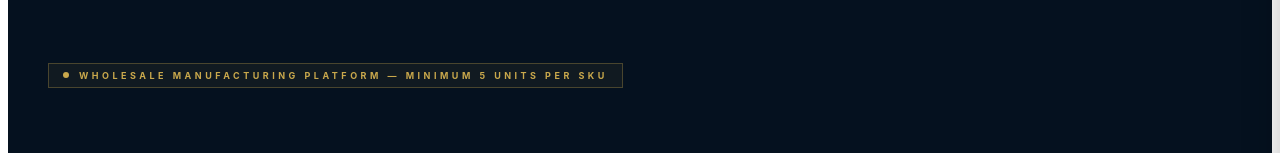
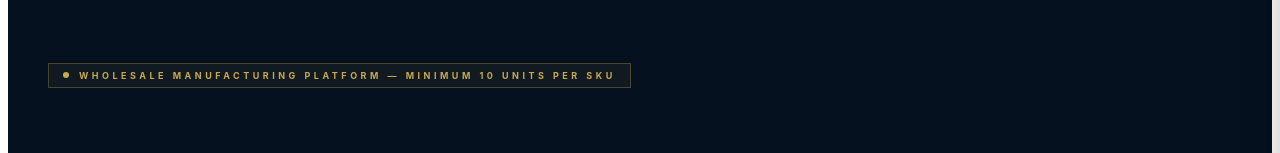
Before and after one commit to uniquesalesinc-hub/wholesaleuspeptides, a React (Vite) app: page / in a window 1280 px wide. Both pictures are taken after a click on the button "I CONFIRM — ENTER PLATFORM". Shown: the part 126-279 px from the top of the page. Built offline with nearby package versions, Linux system fonts and the light colour scheme.

Commit message:
Update minimum order from 5 to 10 units per SKU
https://claude.ai/code/session_01Gpth6NkHQzxS9kdQbfX7uk

```diff
--- a/src/App.jsx
+++ b/src/App.jsx
@@ -128,7 +128,7 @@ function Hero({ setPage }) {
       <div style={{maxWidth:1200,margin:"0 auto"}}>
         <div style={{display:"inline-flex",alignItems:"center",gap:10,marginBottom:24,padding:"6px 14px",border:"1px solid rgba(201,168,76,0.3)",background:"rgba(201,168,76,0.06)"}}>
           <div style={{width:6,height:6,borderRadius:"50%",background:C.gold}}/>
-          <span style={{fontSize:9,letterSpacing:3.5,color:C.gold,textTransform:"uppercase",fontWeight:700}}>Wholesale Manufacturing Platform — Minimum 5 Units Per SKU</span>
+          <span style={{fontSize:9,letterSpacing:3.5,color:C.gold,textTransform:"uppercase",fontWeight:700}}>Wholesale Manufacturing Platform — Minimum 10 Units Per SKU</span>
         </div>
         <h1 style={{fontSize:52,fontWeight:800,color:C.white,lineHeight:1.12,marginBottom:18,letterSpacing:-1.5,fontFamily:"Georgia,serif",maxWidth:720}}>
           Wholesale Peptide Manufacturing<br/>
@@ -299,7 +299,7 @@ function Catalog({ addToCart }) {
         <div style={{maxWidth:1280,margin:"0 auto"}}>
           <div style={{fontSize:9,letterSpacing:4,color:C.gold,textTransform:"uppercase",fontWeight:700,marginBottom:10}}>Wholesale Catalog</div>
           <h1 style={{fontSize:30,fontWeight:700,color:C.white,fontFamily:"Georgia,serif",marginBottom:5}}>Research Compound Catalog</h1>
-          <p style={{fontSize:11,color:"rgba(255,255,255,0.4)"}}>Research Use Only — American Manufacturing — Independent testing per lot — Minimum 5 units per SKU</p>
+          <p style={{fontSize:11,color:"rgba(255,255,255,0.4)"}}>Research Use Only — American Manufacturing — Independent testing per lot — Minimum 10 units per SKU</p>
         </div>
       </div>
       <div style={{maxWidth:1280,margin:"0 auto",padding:"24px 40px 72px"}}>
@@ -412,7 +412,7 @@ function HomeSections({ setPage }) {
                   <div style={{fontSize:14,fontWeight:700,color:C.navy,marginBottom:3,fontFamily:"Georgia,serif"}}>{item.n}</div>
                   <div style={{fontSize:11,color:C.stone,marginBottom:12}}>{item.s}</div>
                   <div style={{display:"flex",flexDirection:"column",gap:5,marginBottom:14}}>
-                    {["Minimum Order: 5 Units","White Label Available","COA Available"].map(f=>(
+                    {["Minimum Order: 10 Units","White Label Available","COA Available"].map(f=>(
                       <div key={f} style={{display:"flex",gap:7,alignItems:"center"}}>
                         <div style={{width:4,height:4,borderRadius:"50%",background:C.green,flexShrink:0}}/>
                         <div style={{fontSize:10,color:C.stone}}>{f}</div>
```
